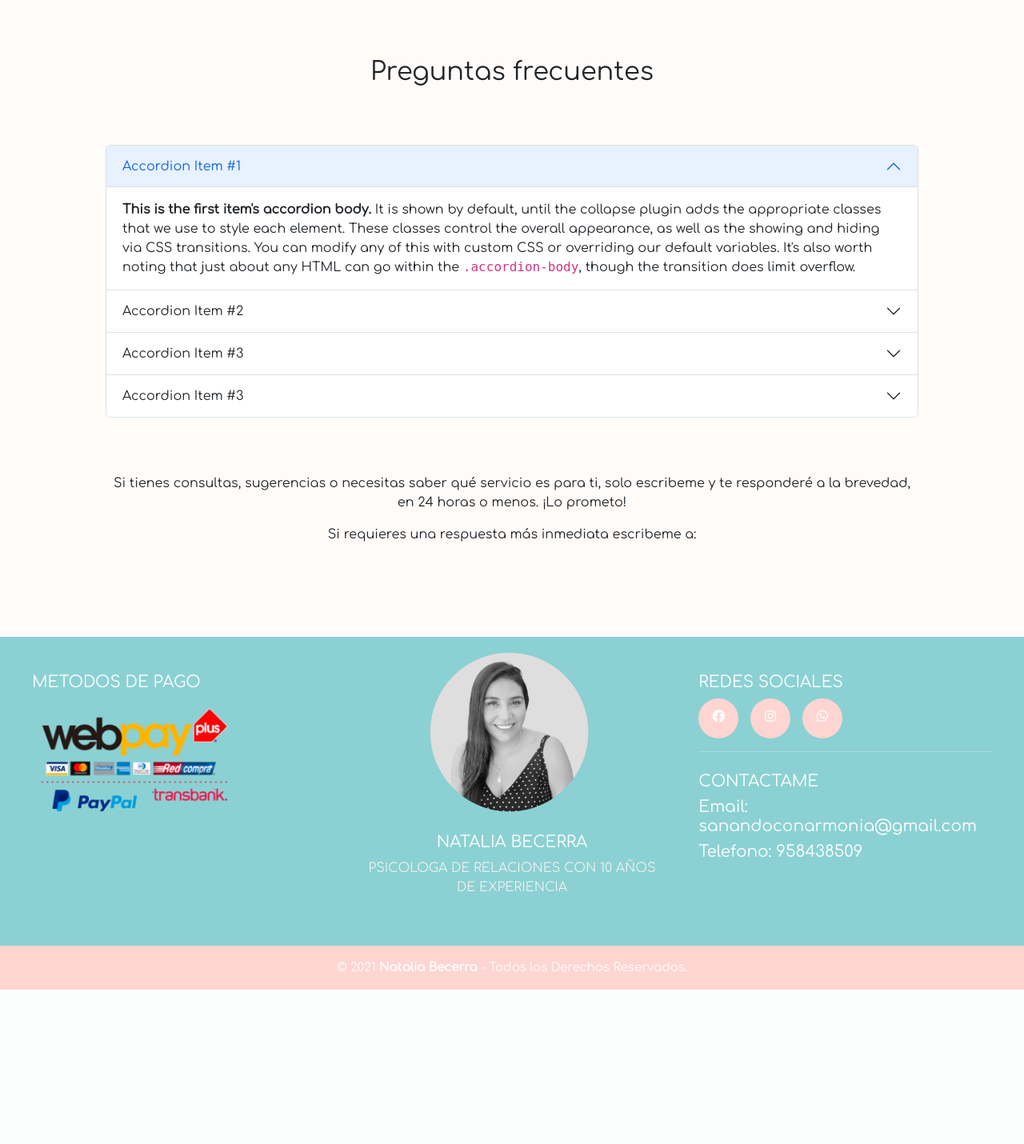
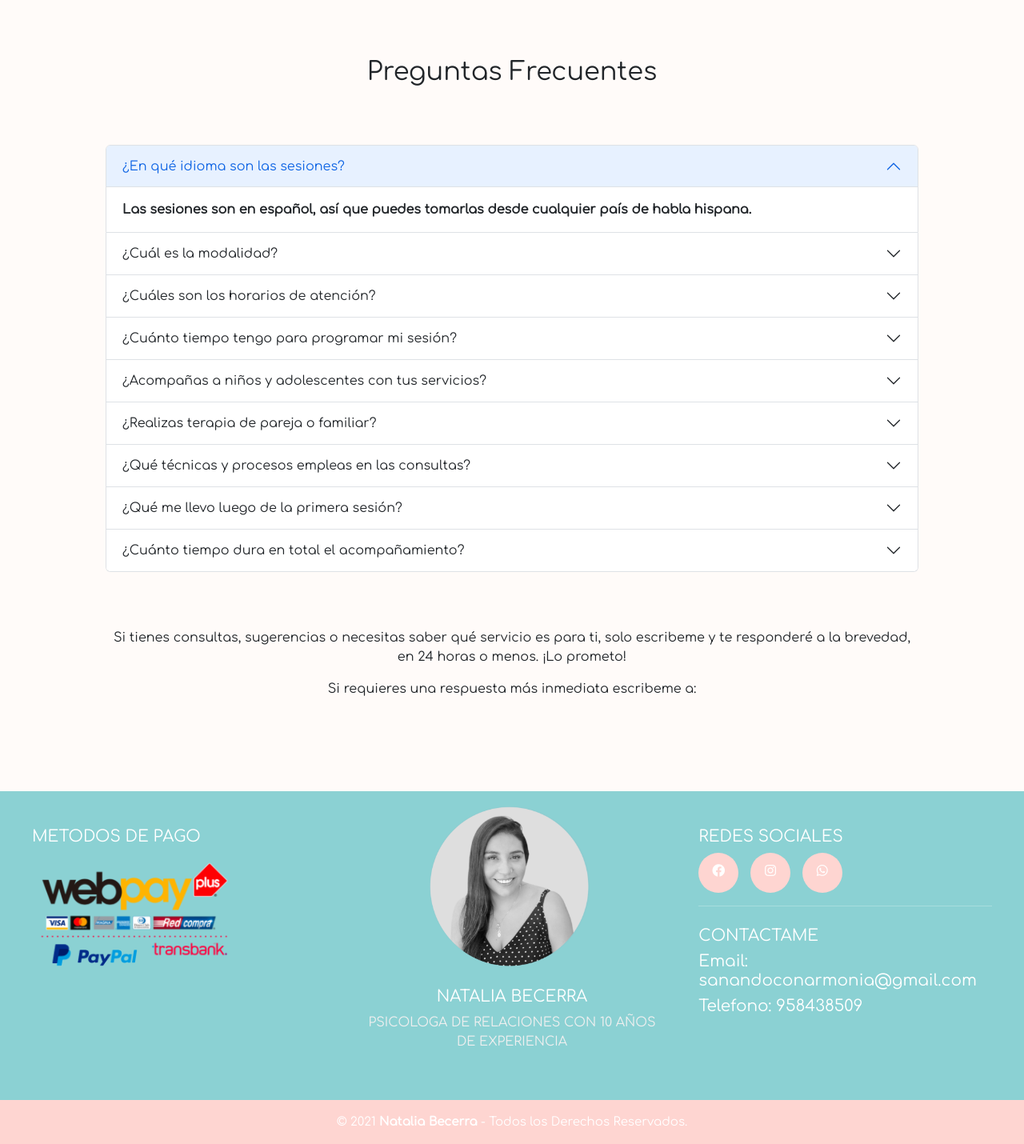
Before and after one commit to MatiasSV/Proyecto_Natalia_Becerra, a Django app: page /preguntasfrecuentes/ in a window 1280 px wide. Shown: the part 94-1524 px from the top of the page at 80% size. Before the commit the page ends 1331 px from the top, so only its background shows below. Run offline with Django 4.2, Linux system fonts and the light colour scheme; some libraries are stand-ins or nearby versions.

Commit message:
actualizacion pfrecuentes

```diff
--- a/NataliaBecerra/NataliaBecerra/settings.py
+++ b/NataliaBecerra/NataliaBecerra/settings.py
@@ -80,7 +80,7 @@ WSGI_APPLICATION = 'NataliaBecerra.wsgi.application'
 DATABASES = {
     'default': {
         'ENGINE': 'django.db.backends.mysql',
-        'NAME': 'NataliaBD',
+        'NAME': 'bd_nataliabecerra',
         'USER': 'root',
         'PASSWORD': '',
         'HOST': 'localhost',
--- a/NataliaBecerra/NataliaBecerra/urls.py
+++ b/NataliaBecerra/NataliaBecerra/urls.py
@@ -27,6 +27,7 @@ urlpatterns = [
     path('preguntasfrecuentes/', TemplateView.as_view(template_name='preguntasfrecuentes.html'), name='preguntasfrecuentes'),
     path('servicios/', TemplateView.as_view(template_name='servicios.html'), name='servicios'),
     path('podcast/',podcast),
+    path('sobre_mi/' , TemplateView.as_view(template_name='sobre_mi.html'), name='sobre_mi'),
 
 
     # INCLUSION DE LAS URLS CORRESPONDIENTES A LAS APLICACIONES DEL PROYECTO
--- a/NataliaBecerra/static/css/preguntasfrecuentes.css
+++ b/NataliaBecerra/static/css/preguntasfrecuentes.css
@@ -12,7 +12,6 @@
 
 }
 
-
 .preguntas-frecuentes .row-cierre {
     display: flex;
     justify-content: center;
--- a/NataliaBecerra/static/css/sobremi.css
+++ b/NataliaBecerra/static/css/sobremi.css
@@ -10,17 +10,28 @@
 
 /* inicio/home */
 
-.home {
+/*.home {
     text-align: center;
     padding: 100px 50px;
 }
-
+/*
 
 /* fin css inicio/home */
 
+.sobremi-home {
+    padding: 10px 60px;
+}
 
+.sobremi-titulo {
+    padding: 10px 20px;
+}
 
-.sobreMi_section {
+.sobremi-home h1 {
+    display: center;
     text-align: center;
-    padding: 100px 50px;
+    justify-content: center;
 }
+
+.sobremi-contenido p{
+    width: auto;
+}
--- a/NataliaBecerra/templates/preguntasfrecuentes.html
+++ b/NataliaBecerra/templates/preguntasfrecuentes.html
@@ -8,7 +8,7 @@
     <section class="preguntas-frecuentes">
         <div class="row row-titulo">
             <div class="col col-titulo">
-                <h1>Preguntas frecuentes</h1>
+                <h1>Preguntas Frecuentes</h1>
             </div>
         </div>
 
@@ -17,57 +17,119 @@
                 <div class="accordion" id="accordionPanelsStayOpenExample">
                     <div class="accordion-item">
                       <h2 class="accordion-header" id="panelsStayOpen-headingOne">
-                        <button class="accordion-button" type="button" data-bs-toggle="collapse" data-bs-target="#panelsStayOpen-collapseOne" aria-expanded="true" aria-controls="panelsStayOpen-collapseOne">
-                          Accordion Item #1
+                        <button class="accordion-button" type="button" data-bs-toggle="collapse" data-bs-target="#panelsStayOpen-collapse1" aria-expanded="true" aria-controls="panelsStayOpen-collapse1">
+                          ¿En qué idioma son las sesiones?
                         </button>
                       </h2>
-                      <div id="panelsStayOpen-collapseOne" class="accordion-collapse collapse show" aria-labelledby="panelsStayOpen-headingOne">
+                      <div id="panelsStayOpen-collapse1" class="accordion-collapse collapse show" aria-labelledby="panelsStayOpen-heading1">
                         <div class="accordion-body">
-                          <strong>This is the first item's accordion body.</strong> It is shown by default, until the collapse plugin adds the appropriate classes that we use to style each element. These classes control the overall appearance, as well as the showing and hiding via CSS transitions. You can modify any of this with custom CSS or overriding our default variables. It's also worth noting that just about any HTML can go within the <code>.accordion-body</code>, though the transition does limit overflow.
+                          <strong>Las sesiones son en español, así que puedes tomarlas desde cualquier país de habla hispana.</strong>
                         </div>
                       </div>
                     </div>
                     <div class="accordion-item">
-                      <h2 class="accordion-header" id="panelsStayOpen-headingTwo">
-                        <button class="accordion-button collapsed" type="button" data-bs-toggle="collapse" data-bs-target="#panelsStayOpen-collapseTwo" aria-expanded="false" aria-controls="panelsStayOpen-collapseTwo">
-                          Accordion Item #2
+                      <h2 class="accordion-header" id="panelsStayOpen-heading2">
+                        <button class="accordion-button collapsed" type="button" data-bs-toggle="collapse" data-bs-target="#panelsStayOpen-collapse2" aria-expanded="false" aria-controls="panelsStayOpen-collapse2">
+                          ¿Cuál es la modalidad?
                         </button>
                       </h2>
-                      <div id="panelsStayOpen-collapseTwo" class="accordion-collapse collapse" aria-labelledby="panelsStayOpen-headingTwo">
+                      <div id="panelsStayOpen-collapse2" class="accordion-collapse collapse" aria-labelledby="panelsStayOpen-heading2">
                         <div class="accordion-body">
-                          <strong>This is the second item's accordion body.</strong> It is hidden by default, until the collapse plugin adds the appropriate classes that we use to style each element. These classes control the overall appearance, as well as the showing and hiding via CSS transitions. You can modify any of this with custom CSS or overriding our default variables. It's also worth noting that just about any HTML can go within the <code>.accordion-body</code>, though the transition does limit overflow.
+                          <strong>Son 100% virtuales, por videoconferencia.</strong> Toma las sesiones en la comodidad de tu casa u oficina. Solo necesitas conexión a Internet y un dispositivo con audio y video.
                         </div>
                       </div>
                     </div>
                     <div class="accordion-item">
-                      <h2 class="accordion-header" id="panelsStayOpen-headingThree">
-                        <button class="accordion-button collapsed" type="button" data-bs-toggle="collapse" data-bs-target="#panelsStayOpen-collapseThree" aria-expanded="false" aria-controls="panelsStayOpen-collapseThree">
-                          Accordion Item #3
+                      <h2 class="accordion-header" id="panelsStayOpen-heading3">
+                        <button class="accordion-button collapsed" type="button" data-bs-toggle="collapse" data-bs-target="#panelsStayOpen-collapse3" aria-expanded="false" aria-controls="panelsStayOpen-collapse3">
+                          ¿Cuáles son los horarios de atención?
                         </button>
                       </h2>
-                      <div id="panelsStayOpen-collapseThree" class="accordion-collapse collapse" aria-labelledby="panelsStayOpen-headingThree">
+                      <div id="panelsStayOpen-collapse3" class="accordion-collapse collapse" aria-labelledby="panelsStayOpen-heading3">
                         <div class="accordion-body">
-                          <strong>This is the third item's accordion body.</strong> It is hidden by default, until the collapse plugin adds the appropriate classes that we use to style each element. These classes control the overall appearance, as well as the showing and hiding via CSS transitions. You can modify any of this with custom CSS or overriding our default variables. It's also worth noting that just about any HTML can go within the <code>.accordion-body</code>, though the transition does limit overflow.
+                          <strong>Sujeto a disponibilidad en mi calendario.</strong>
                         </div>
                       </div>
                     </div>
                     <div class="accordion-item">
-                      <h2 class="accordion-header" id="panelsStayOpen-headingThree">
-                        <button class="accordion-button collapsed" type="button" data-bs-toggle="collapse" data-bs-target="#panelsStayOpen-collapseThree" aria-expanded="false" aria-controls="panelsStayOpen-collapseThree">
-                          Accordion Item #3
+                      <h2 class="accordion-header" id="panelsStayOpen-heading4">
+                        <button class="accordion-button collapsed" type="button" data-bs-toggle="collapse" data-bs-target="#panelsStayOpen-collapse4" aria-expanded="false" aria-controls="panelsStayOpen-collapse4">
+                          ¿Cuánto tiempo tengo para programar mi sesión?
                         </button>
                       </h2>
-                      <div id="panelsStayOpen-collapseThree" class="accordion-collapse collapse" aria-labelledby="panelsStayOpen-headingThree">
+                      <div id="panelsStayOpen-collapse4" class="accordion-collapse collapse" aria-labelledby="panelsStayOpen-heading4">
                         <div class="accordion-body">
-                          Una vez pagada la cita, tienes 2 meses para programarla (previo análisis de disponibilidad de la agenda). Si después de ese tiempo NO confirmas la fecha y hora en la que deseas la cita, se entenderá que has desistido de tu intención de hacer uso del servicio.
+                          <strong>Una vez pagada la cita, tienes 2 meses para programarla (previo análisis de disponibilidad de la agenda).</strong>
+                          Si después de ese tiempo NO confirmas la fecha y hora en la que deseas la cita, se entenderá que has desistido de tu intención de hacer uso del servicio.
+                        </div>
+                      </div>
+                    </div>
+                    <div class="accordion-item">
+                      <h2 class="accordion-header" id="panelsStayOpen-heading5">
+                        <button class="accordion-button collapsed" type="button" data-bs-toggle="collapse" data-bs-target="#panelsStayOpen-collapse5" aria-expanded="false" aria-controls="panelsStayOpen-collapse5">
+                          ¿Acompañas a niños y adolescentes con tus servicios?
+                        </button>
+                      </h2>
+                      <div id="panelsStayOpen-collapse5" class="accordion-collapse collapse" aria-labelledby="panelsStayOpen-heading5">
+                        <div class="accordion-body">
+                          <strong>No, solo adultos mayores de 18 años.</strong>
+                        </div>
+                      </div>
+                    </div>
+                    <div class="accordion-item">
+                      <h2 class="accordion-header" id="panelsStayOpen-heading6">
+                        <button class="accordion-button collapsed" type="button" data-bs-toggle="collapse" data-bs-target="#panelsStayOpen-collapse6" aria-expanded="false" aria-controls="panelsStayOpen-collapse6">
+                          ¿Realizas terapia de pareja o familiar?
+                        </button>
+                      </h2>
+                      <div id="panelsStayOpen-collapse6" class="accordion-collapse collapse" aria-labelledby="panelsStayOpen-heading6">
+                        <div class="accordion-body">
+                          <strong>Sí, la primera entrevista de la terapia de pareja o familiar será entre los adultos de manera virtual y grupal.</strong>
+                        </div>
+                      </div>
+                    </div>
+                    <div class="accordion-item">
+                      <h2 class="accordion-header" id="panelsStayOpen-heading7">
+                        <button class="accordion-button collapsed" type="button" data-bs-toggle="collapse" data-bs-target="#panelsStayOpen-collapse7" aria-expanded="false" aria-controls="panelsStayOpen-collapse7">
+                          ¿Qué técnicas y procesos empleas en las consultas?
+                        </button>
+                      </h2>
+                      <div id="panelsStayOpen-collapse7" class="accordion-collapse collapse" aria-labelledby="panelsStayOpen-heading7">
+                        <div class="accordion-body">
+                          Empleo técnicas especialmente adaptadas a la particularidad de las necesidades del consultante. Combino <strong>Hipnosis Clínica, Programación Neurolingüística y Terapia de Respuesta Espiritual. </strong>
+                          Los procesos que utilizo son parte de una metodología altamente efectiva, diseñada a través de un proceso integral que incluye todas las áreas de tu vida.
+                        </div>
+                      </div>
+                    </div>
+                    <div class="accordion-item">
+                      <h2 class="accordion-header" id="panelsStayOpen-heading8">
+                        <button class="accordion-button collapsed" type="button" data-bs-toggle="collapse" data-bs-target="#panelsStayOpen-collapse8" aria-expanded="false" aria-controls="panelsStayOpen-collapse8">
+                          ¿Qué me llevo luego de la primera sesión?
+                        </button>
+                      </h2>
+                      <div id="panelsStayOpen-collapse8" class="accordion-collapse collapse" aria-labelledby="panelsStayOpen-heading8">
+                        <div class="accordion-body">
+                          <strong>Finalizando la primera sesión, te llevarás un panorama global de los aspectos a trabajar. </strong>
+                        </div>
+                      </div>
+                    </div>
+                    <div class="accordion-item">
+                      <h2 class="accordion-header" id="panelsStayOpen-heading9">
+                        <button class="accordion-button collapsed" type="button" data-bs-toggle="collapse" data-bs-target="#panelsStayOpen-collapse9" aria-expanded="false" aria-controls="panelsStayOpen-collapse9">
+                          ¿Cuánto tiempo dura en total el acompañamiento?
+                        </button>
+                      </h2>
+                      <div id="panelsStayOpen-collapse9" class="accordion-collapse collapse" aria-labelledby="panelsStayOpen-heading9">
+                        <div class="accordion-body">
+                          En la mayoría de los casos, el acompañamiento para un tema específico lleva <strong>12 sesiones en un período máximo de 3 meses.</strong> No obstante, cada caso es particular
+                          y la duración del tratamiento se definirá bajo análisis y observación mutua entre terapeuta y consultante. Para un acompañamiento más concreto te recomiendo iniciar con el <strong>paquete N°3, de 8 sesiones.</strong>
+
                         </div>
                       </div>
                     </div>
                 </div>
             </div>
         </div>
-
-
 
         <div class="row row-cierre">
             <div class="col col-cierre">
```
Also changed, not shown: NataliaBecerra/templates/index.html (+26 -2 lines), NataliaBecerra/templates/sobre_mi.html (+10 -0 lines), 5 other files.
